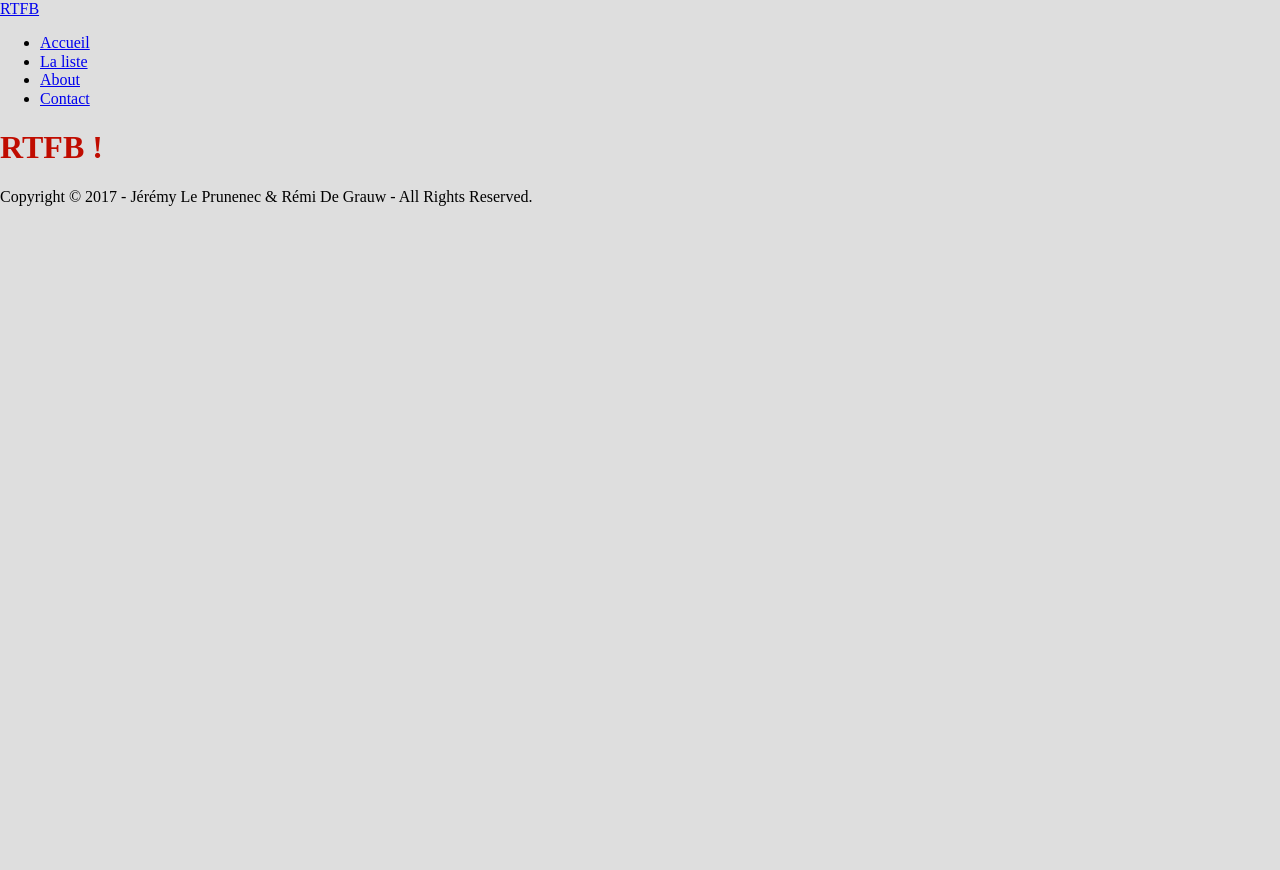
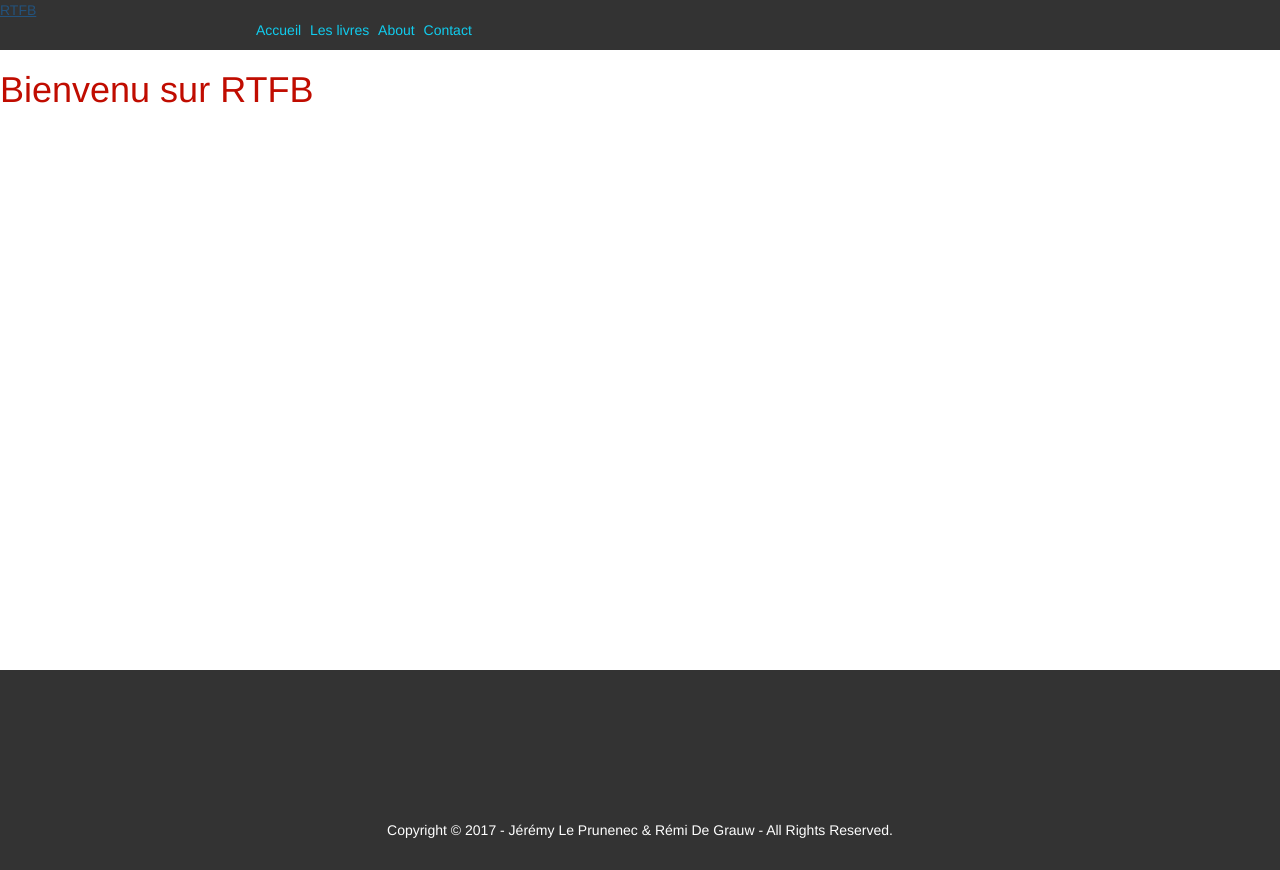
Before and after one commit to Mimyka/RTFB, a Django app: page / in a window 1280 px wide. Before the commit the page ends 206 px from the top, so only its background shows below. Run offline with Django 3.2, Linux system fonts and the light colour scheme; some libraries are stand-ins or nearby versions.

Commit message:
Navbar && Footer

```diff
--- a/static/css/style.css
+++ b/static/css/style.css
@@ -1,3 +1,56 @@
-body{
-  background-color: #DEDEDE
+*{
+  margin: 0;
+  padding: 0;
+  box-sizing: border-box
 }
+
+
+/*Component*/
+li{
+  list-style: none
+}
+
+section{
+  min-height: 600px
+}
+
+/*Navbar*/
+nav{
+  height: 50px;
+  background-color: #333;
+}
+
+nav a{
+  color: #1ce
+}
+
+nav .brand{
+  width: 25%;
+  padding-top: 20px
+}
+
+nav ul{
+  width: 80%;
+  float: right;
+}
+
+nav li{
+  display: inline-block;
+  padding: 20px 5px 0 0
+}
+
+/*Footer*/
+footer{
+  height: 200px;
+  text-align: center;
+  background-color: #333;
+  color: #fefefe
+}
+
+footer div{
+  height: calc(100% - 50px)
+}
+
+footer > p{
+  height: 50px
+}
--- a/templates/layouts/_footer.html
+++ b/templates/layouts/_footer.html
@@ -1,3 +1,6 @@
 <footer>
+  <div>
+
+  </div>
   <p>Copyright © {% now 'Y' %} - Jérémy Le Prunenec & Rémi De Grauw - All Rights Reserved.</p>
 </footer>
--- a/templates/layouts/_nav.html
+++ b/templates/layouts/_nav.html
@@ -1,8 +1,8 @@
 <nav>
-  <a href="#">RTFB</a>
-  <ul class="navbar-right">
+  <a class="brand" href="{% url 'index' %}">RTFB</a>
+  <ul>
     <li><a href="{% url 'index' %}">Accueil</a></li>
-    <li><a href="{% url 'blog:list' %}">La liste</a></li>
+    <li><a href="{% url 'blog:list' %}">Les livres</a></li>
     <li><a href="{% url 'about' %}">About</a></li>
     <li><a href="{% url 'contact' %}">Contact</a></li>
   </ul>
--- a/templates/layouts/base.html
+++ b/templates/layouts/base.html
@@ -4,13 +4,14 @@
 <html lang="fr">
   <head>
     <meta charset="utf-8">
-    <meta name="viewport" content="width=devide-width, initial-scale=1.0">
+    <meta name="viewport" content="width=device-width, initial-scale=1">
 
     <link rel="stylesheet" href="https://cdnjs.cloudflare.com/ajax/libs/normalize/7.0.0/normalize.min.css">
     <link rel="stylesheet" type="text/css" href="{% static 'css/style.css' %}">
-    <link rel="text/x-scss" href="{{ STATIC_URL }}stylesheets/bootstrap.scss" type="text/css" charset="utf-8">
+    <!-- Latest compiled and minified CSS -->
+    <link rel="stylesheet" href="https://maxcdn.bootstrapcdn.com/bootstrap/3.3.7/css/bootstrap.min.css" integrity="sha384-BVYiiSIFeK1dGmJRAkycuHAHRg32OmUcww7on3RYdg4Va+PmSTsz/K68vbdEjh4u" crossorigin="anonymous">
 
-    <title>{% block title %}Acme{% endblock %}</title>
+    <title>{% block title %}RTFB{% endblock %}</title>
   </head>
 
   <body>
@@ -19,7 +20,10 @@
       {% block content %}{% endblock %}
 
       {% include 'layouts/_footer.html' %}
+
   </body>
 
   <script type="text/javascript" src="{% static 'js/script.js' %}"></script>
+  <!-- Latest compiled and minified JavaScript -->
+  <script src="https://maxcdn.bootstrapcdn.com/bootstrap/3.3.7/js/bootstrap.min.js" integrity="sha384-Tc5IQib027qvyjSMfHjOMaLkfuWVxZxUPnCJA7l2mCWNIpG9mGCD8wGNIcPD7Txa" crossorigin="anonymous"></script>
 </html>
--- a/templates/pages/about.html
+++ b/templates/pages/about.html
@@ -0,0 +1 @@
+<h1>About</h1>
--- a/templates/pages/contact.html
+++ b/templates/pages/contact.html
@@ -0,0 +1 @@
+<h1>Contact</h1>
--- a/templates/pages/index.html
+++ b/templates/pages/index.html
@@ -1,7 +1,7 @@
 {% extends 'layouts/base.html' %}
 
 {% block content %}
-  <h1>RTFB !</h1>
-
-
+  <section>
+    <h1>Bienvenu sur RTFB</h1>
+  </section>
 {% endblock %}
```
